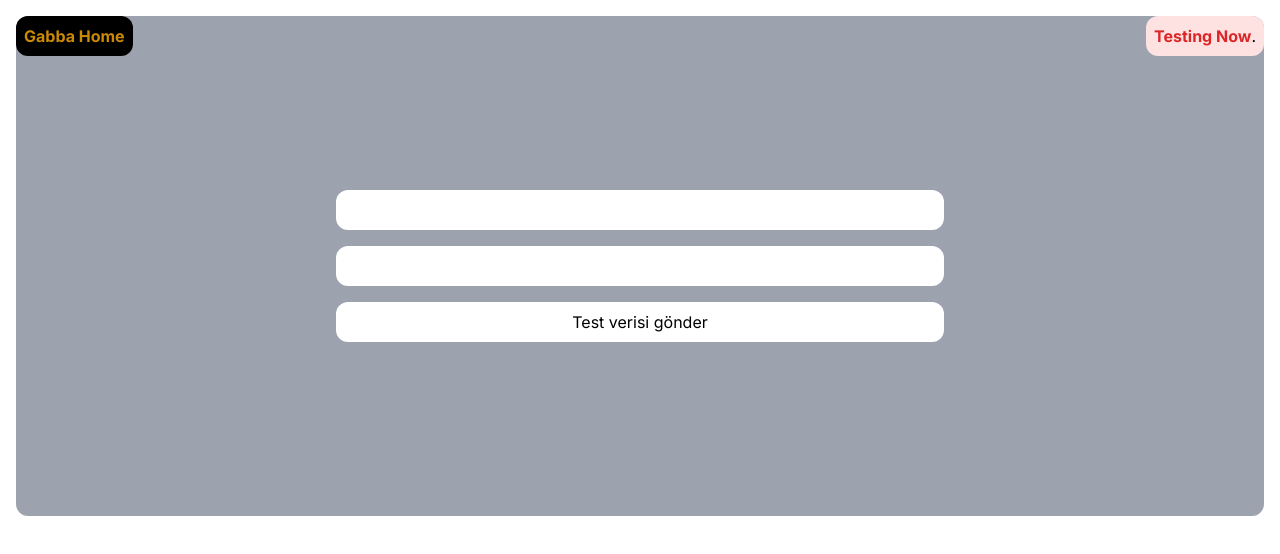
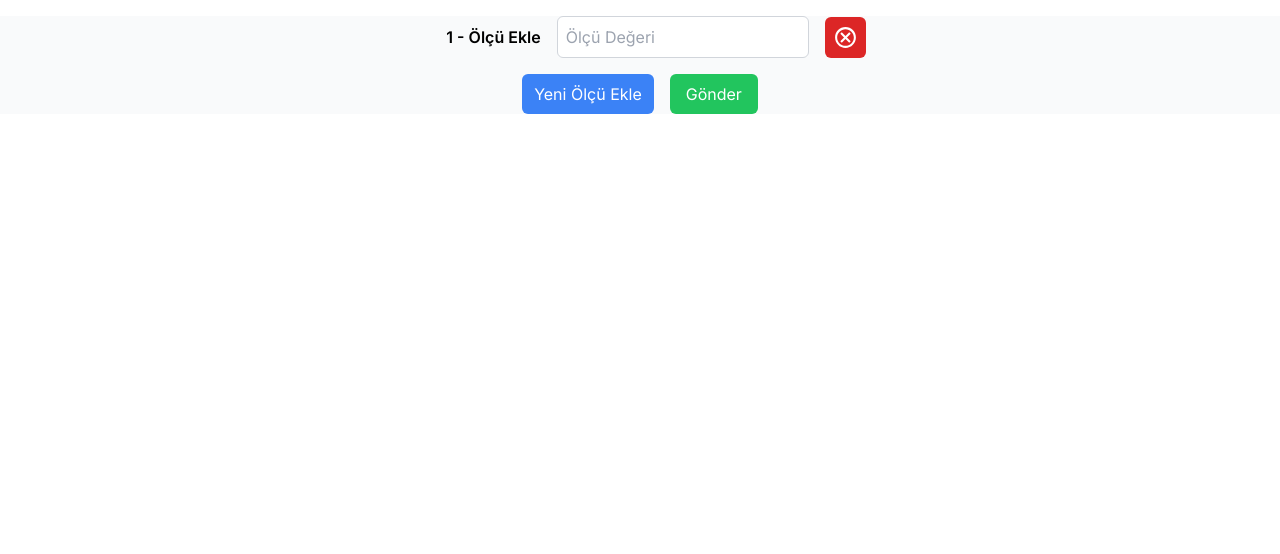
Before and after one commit to enesgulcu/gabba, a Next.js app: page / in a window 1280 px wide. Shown: the top 554 px of the page. Built offline with nearby package versions, Linux system fonts and the light colour scheme.

Commit message:
ölçü ekleme yapısı oluşturuluyor...

```diff
--- a/app/page.js
+++ b/app/page.js
@@ -1,8 +1,10 @@
 import Test_form from "@/components/test_form"
+import HomeContainer from "@/containers/home"
+
 export default function Home() {
   return (
-    <main>
-      <Test_form />
+    <main className="bg-gray-50">
+      <HomeContainer />
     </main>
   )
 }
--- /dev/null
+++ b/components/navbar/index.js
@@ -0,0 +1,24 @@
+import React from "react";
+
+const Navbar = () => {
+  return (
+    <>
+      <div className="w-full bg-gray-600 p-2">
+        <ul className="flex justify-around items-center flex-row text-white gap-2 p-2">
+          <li className="w-full h-full bg-orange-600 text-center p-2 hover:cursor-pointer rounded">test-1</li>
+          <li className="w-full h-full bg-orange-600 text-center p-2 hover:cursor-pointer rounded">test-2</li>
+          <li className="w-full h-full bg-orange-600 text-center p-2 hover:cursor-pointer rounded">test-3</li>
+          <li className="w-full h-full bg-orange-600 text-center p-2 hover:cursor-pointer rounded">test-4</li>
+          <li className="w-full h-full bg-orange-600 text-center p-2 hover:cursor-pointer rounded">test-5</li>
+          <li className="w-full h-full bg-orange-600 text-center p-2 hover:cursor-pointer rounded">test-6</li>
+          <li className="w-full h-full bg-orange-600 text-center p-2 hover:cursor-pointer rounded">test-7</li>
+          <li className="w-full h-full bg-orange-600 text-center p-2 hover:cursor-pointer rounded">test-8</li>
+          <li className="w-full h-full bg-orange-600 text-center p-2 hover:cursor-pointer rounded">test-9</li>
+          <li className="w-full h-full bg-orange-600 text-center p-2 hover:cursor-pointer rounded">test-10</li>
+        </ul>
+      </div>
+    </>
+  );
+};
+
+export default Navbar;
--- a/components/test_form/index.js
+++ b/components/test_form/index.js
@@ -3,6 +3,7 @@ import React from 'react'
 import {postAPI} from '@/services/fetchAPI';
 import { Formik, Form } from "formik";
 import { useState , useEffect} from 'react';
+import { MdOutlineCancel } from "react-icons/md";
 
  const Test_form = () => {
 
@@ -10,18 +11,16 @@ import { useState , useEffect} from 'react';
 
     const [testData, setTestData] = useState()
 
+    const [measurements, setMeasurements] = useState([
+        { value: '', unit: 'cm', isRangeEnabled: false },
+      ]);
 
-    useEffect(() => {
-        if(testData){
-            console.log(testData);
-        }
-
-
-    }, [testData])
-
+      const addMeasurement = () => {
+        setMeasurements([...measurements, { value: '', unit: 'cm', isRangeEnabled: false }]);
+      };
 
   return (
-    <div className='h-full flex justify-center items-center'>
+    <div>
         <Formik
         initialValues={{
             email: "",
@@ -45,36 +44,67 @@ import { useState , useEffect} from 'react';
         }}
         >
             {(props) => (
-                <Form className='w-full h-full min-h-[500px] flex justify-center items-center gap-4 flex-col m-4 p-4 bg-gray-400 rounded-xl'
+                <Form className=''
                 onSubmit={props.handleSubmit}
                 >
-                    <input  onChange={props.handleChange}  className='bg-white p-2 w-1/2 rounded-xl' id='email' type="email" name="email" />
-                    <input  onChange={props.handleChange}  className='bg-white p-2 w-1/2 rounded-xl' id='password' type="password" name="password" />
-                    <button onChange={props.handleChange} className='bg-white p-2 w-1/2 rounded-xl' id='submit' type="submit">Test verisi gönder</button>
-                    {
-                        testData && testData != "" && (
-                            <div className='bg-white p-4 rounded-xl'>
-                                <h2 className='text-green-600 font-bold'>Veriler veri tabanına başarılı bir şekilde gönderildi</h2>
-                                <div className='bg-gray-100 p-2 rounded-xl'>
-                                    <p>email:<span className='text-red-600'> {testData.email}</span></p>
-                                    <p>password:<span className='text-red-600'> {testData.password}</span></p>
-                                </div>
+
+                    {measurements.map((measurement, index) => (
+                        <div key={index} className="mb-4 w-full flex justify-center m-4 items-center gap-4">
+
+                            <label htmlFor={`measure-${index}`} className="block font-semibold">
+                                {`${index+1} - Ölçü Ekle`}
+                            </label>
+
+                            <div className="flex items-center gap-4 hover:scale-105 transition-all">
+                                <input
+                                id={`measure-${index}`}
+                                name={`measure-${index}`}
+                                type="number"
+                                className="border border-gray-300 rounded-md p-2"
+                                placeholder="Ölçü Değeri"
+                                value={measurement.value}
+                                onChange={(e) => {
+                                    const newMeasurements = [...measurements];
+                                    newMeasurements[index].value = e.target.value;
+                                    setMeasurements(newMeasurements);
+                                }}
+                                />
+                                <button
+                                type="button"
+                                onClick={() => {
+                                    const updatedMeasurements = measurements.filter((item) => item !== measurements[index]);
+                                    setMeasurements(updatedMeasurements);
+                                }}
+                                >
+                                    <p className='bg-red-600 text-white p-2 rounded-md'> <MdOutlineCancel size={25}/> </p>
+                                </button>
                             </div>
-                        )
 
-                    }
+
+                        </div>
+                    ))}
+
+                    <div className='w-full flex justify-center items-center gap-4'>
+                        <button
+                        type="button"
+                        onClick={addMeasurement}
+                        className="px-3 py-2 rounded-md bg-blue-500 text-white"
+                        >
+                        Yeni Ölçü Ekle
+                        </button>
+
+                        <button
+                        type="submit"
+                        className="px-4 py-2 rounded-md bg-green-500 text-white"
+                        >
+                        Gönder
+                        </button>
+                    </div>
+
                 </Form>
             )}
 
         </Formik>
-        <div className='absolute top-0 right-0 bg-red-100 rounded-xl p-2 m-4'>
-            <p><span className='text-red-600 font-bold'>Testing Now</span>.</p>
-        </div>
-        <div className='absolute top-0 left-0 bg-black rounded-xl p-2 m-4'>
-            <p><span className='text-yellow-600 font-bold'>Gabba Home</span></p>
-        </div>
-
-
     </div>
   )
 }
--- /dev/null
+++ b/containers/home/index.js
@@ -0,0 +1,13 @@
+import React from 'react'
+import Test_form from "@/components/test_form"
+import Navbar from "@/components/navbar"
+
+const HomeContainer = () => {
+  return (
+    <>
+        <Test_form />
+    </>
+  )
+}
+
+export default HomeContainer;
--- a/package.json
+++ b/package.json
@@ -19,6 +19,7 @@
     "postcss": "8.4.24",
     "react": "18.2.0",
     "react-dom": "18.2.0",
+    "react-icons": "^4.10.1",
     "react-toastify": "^9.1.3",
     "tailwindcss": "3.3.2",
     "yup": "^1.2.0"
```
Also changed, not shown: 1 other file (tests, documents, lock files or other folders).
